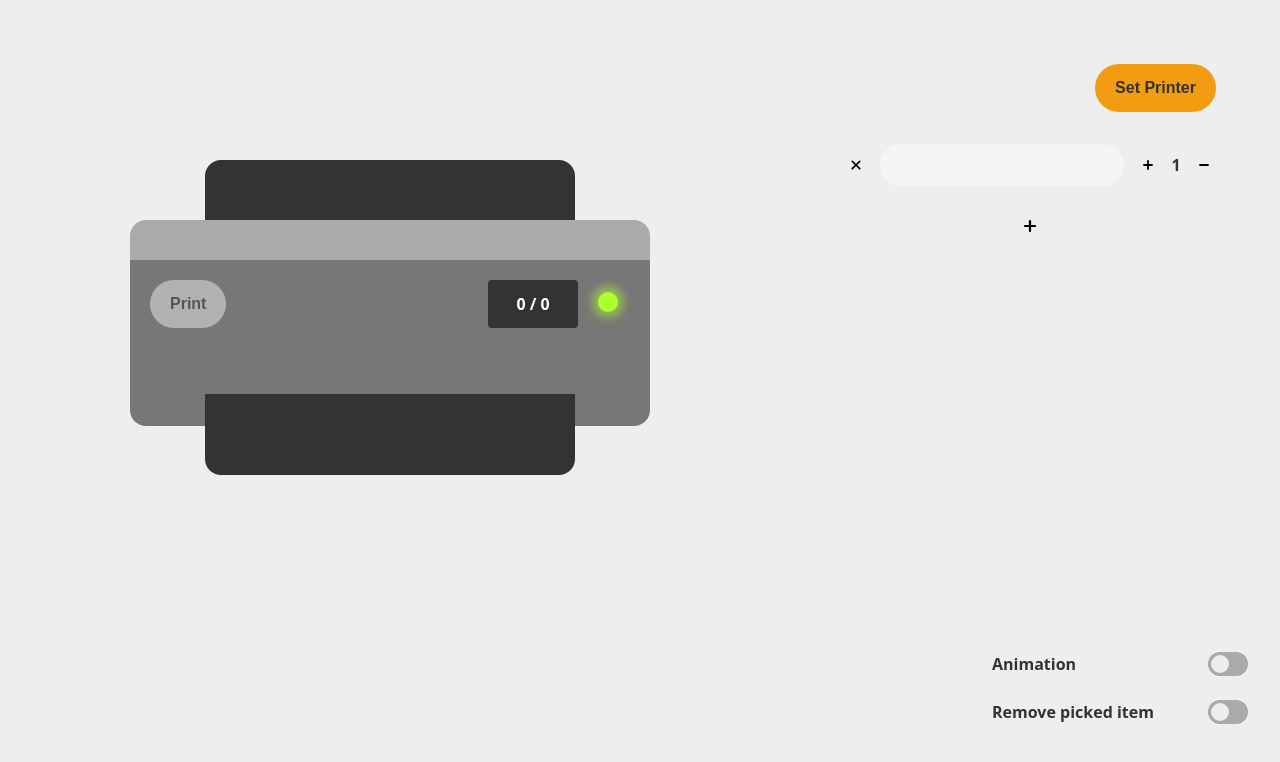
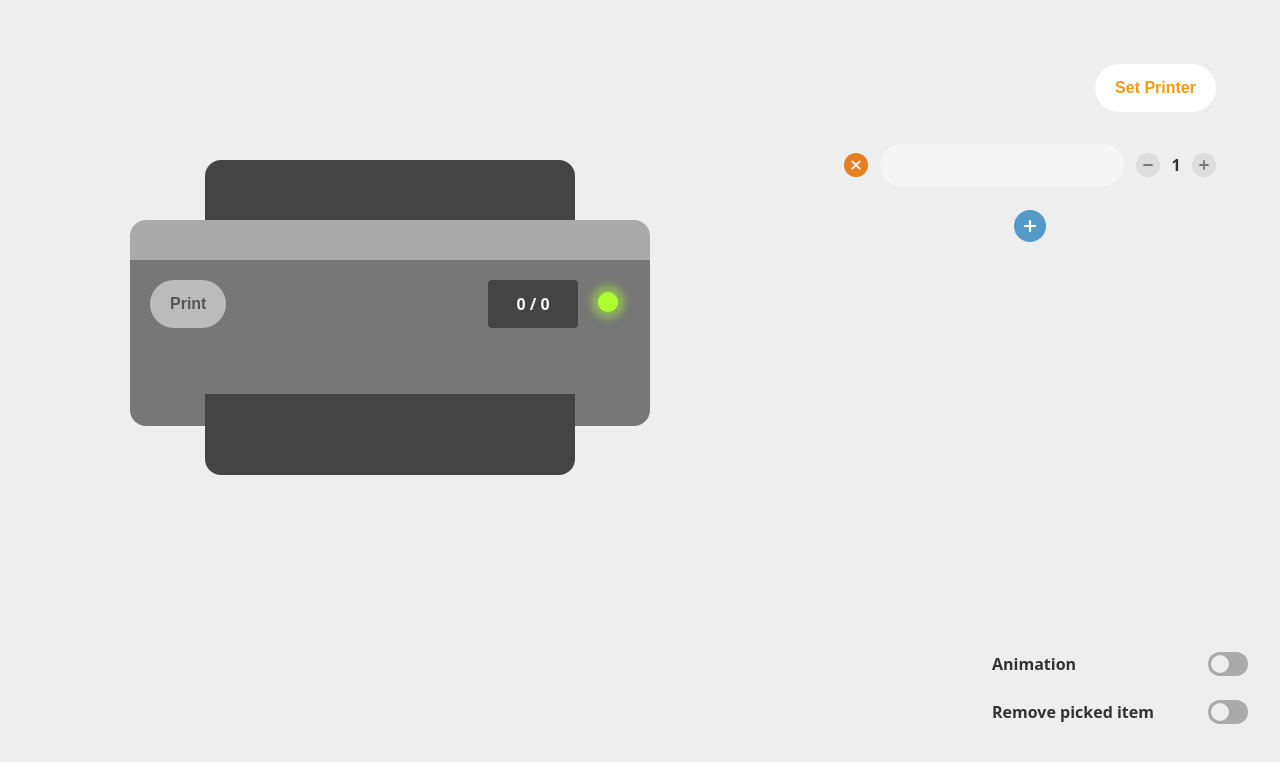
Before and after one commit to euparkn/RandomPrinter, a React (Create React App) app: page / in a window 1280 px wide. Both pictures are taken after a click on the button 1030 px from the left and 184 px from the top of the page. Shown: the top 762 px of the page. Built offline with nearby package versions, Linux system fonts and the light colour scheme.

Commit message:
style: theme and button props

```diff
--- a/src/assets/styles/_aside.scss
+++ b/src/assets/styles/_aside.scss
@@ -26,11 +26,6 @@
     .aside-list-header {
       display: flex;
       gap: 16px;
-      .text-button {
-        &:last-child {
-          background-color: var(--orange);
-        }
-      }
     }
 
     .aside-list-content {
--- a/src/assets/styles/_printer.scss
+++ b/src/assets/styles/_printer.scss
@@ -10,7 +10,7 @@
   .printer-box {
     width: 370px;
     height: 315px;
-    background-color: var(--gray-4);
+    background-color: #444;
     border-radius: 16px;
     z-index: 99;
     top: 40px;
@@ -55,9 +55,9 @@
 .print-counter {
   width: 50px;
   padding: 16px 20px;
-  background-color: var(--gray-4);
+  background-color: #444;
   @include TEXT;
-  color: #ffffff;
+  color: #f5f5f5;
   border-radius: 4px;
   text-align: center;
 }
@@ -78,15 +78,15 @@
 @keyframes paperAnimation {
   0% {
     top: 0;
-    color: #ffffff;
+    color: var(--color-1);
   }
   10% {
     top: 40px;
-    color: #ffffff;
+    color: var(--color-1);
   }
   40% {
     top: 120px;
-    color: #000000;
+    color: var(--color-2);
   }
   60% {
     top: 120px;
@@ -100,8 +100,8 @@
   width: 340px;
   height: 140px;
   line-height: 140px;
-  background-color: #ffffff;
-  color: #ffffff;
+  background-color: #f5f5f5;
+  color: var(--color-1);
   border-radius: 16px;
   z-index: 100;
   box-shadow: 0 0 32px rgba($color: #000000, $alpha: 0.15);
@@ -110,7 +110,7 @@
   font-weight: 900;
   &.done {
     top: 400px;
-    color: #000000;
+    color: #333333;
     &.animation {
       animation: paperAnimation 2s ease;
     }
--- a/src/assets/styles/_variables.scss
+++ b/src/assets/styles/_variables.scss
@@ -3,12 +3,24 @@
   --orange: #f39c12;
   --blue: #5499c7;
   --red: #e67e22;
-  --light-green: #a2ff00;
   --gray-1: #eeeeee;
   --gray-2: #aaaaaa;
   --gray-3: #777777;
   --gray-4: #333333;
-  --white: #f5f5f5;
+  --color-1: #f5f5f5;
+  --color-2: #333333;
+}
+
+:root [data-theme="dark"] {
+  --orange: #f39c12;
+  --blue: #5499c7;
+  --red: #e67e22;
+  --gray-1: #333333;
+  --gray-2: #777777;
+  --gray-3: #aaaaaa;
+  --gray-4: #eeeeee;
+  --color-1: #333333;
+  --color-2: #f5f5f5;
 }
 
 /* === mixin === */
@@ -16,10 +28,6 @@
 @mixin FULLSIZE {
   width: 100%;
   height: 100%;
-}
-
-@mixin BOX_SHADOW {
-  box-shadow: 0px 32px 0px 0px rgba($color: #000000, $alpha: 0.15);
 }
 
 @mixin TEXT {
--- a/src/assets/styles/atoms/_listStyleCircle.scss
+++ b/src/assets/styles/atoms/_listStyleCircle.scss
@@ -12,7 +12,7 @@
   &.num-1,
   &.num-2,
   &.num-3 {
-    color: #ffffff;
+    color: var(--color-1);
   }
   &.num-1 {
     background-color: var(--orange);
--- a/src/assets/styles/atoms/_textButton.scss
+++ b/src/assets/styles/atoms/_textButton.scss
@@ -2,11 +2,9 @@
   @include TEXT;
   height: 48px;
   padding: 0 20px;
-  background-color: var(--gray-1);
   border-radius: 24px;
   display: flex;
   align-items: center;
-  color: var(--gray-4);
   transition: 0.2s;
   &:disabled {
     opacity: 0.5;
--- a/src/assets/styles/atoms/_textInput.scss
+++ b/src/assets/styles/atoms/_textInput.scss
@@ -11,8 +11,8 @@
     border: 0;
   }
   &:not(:focus) {
-    color: var(--gray-3);
-    background-color: var(--white);
+    color: var(--color-2);
+    background-color: var(--color-1);
   }
   &:disabled {
     color: var(--gray-4);
--- a/src/components/Aside/AsideList.tsx
+++ b/src/components/Aside/AsideList.tsx
@@ -36,6 +36,7 @@ function AsideList() {
         <TextButton
           text="Set Printer"
           onClick={() => setPrinterList(setFormatList(asideList))}
+          color="#f39c12"
         />
       </div>
 
@@ -51,8 +52,8 @@ function AsideList() {
           />
         ))}
         <div className="aside-list-item">
-          <CircleButton onClick={createListItem}>
-            <AddIcon />
+          <CircleButton onClick={createListItem} backgroundColor="#5499c7">
+            <AddIcon fill="#fff" />
           </CircleButton>
         </div>
       </div>
--- a/src/components/Aside/AsideListItem.tsx
+++ b/src/components/Aside/AsideListItem.tsx
@@ -15,8 +15,11 @@ function AsideListItem({
 }: IAsideListItemExtra) {
   return (
     <div className="aside-list-item">
-      <CircleButton onClick={() => removeListItem({ id })}>
-        <CloseIcon />
+      <CircleButton
+        onClick={() => removeListItem({ id })}
+        backgroundColor="#e67e22"
+      >
+        <CloseIcon fill="#fff" />
       </CircleButton>
       <TextInput
         value={text}
--- a/src/components/_Atoms/CircleButton.tsx
+++ b/src/components/_Atoms/CircleButton.tsx
@@ -6,12 +6,14 @@ interface IProps {
   disabled?: boolean;
   onClick?: () => void;
   children: ReactNode;
+  backgroundColor?: string;
 }
 
 function CircleButton({
   disabled = false,
   onClick = undefined,
   children = <AddIcon />,
+  backgroundColor = "#fff",
 }: IProps) {
   return (
     <button
@@ -19,6 +21,7 @@ function CircleButton({
       type="button"
       disabled={disabled}
       onClick={onClick}
+      style={{ backgroundColor }}
     >
       {children}
     </button>
--- a/src/components/_Atoms/TextButton.tsx
+++ b/src/components/_Atoms/TextButton.tsx
@@ -5,15 +5,25 @@ interface IProps {
   onClick?: () => void;
   disabled?: boolean;
   children?: ReactNode;
+  backgroundColor?: string;
+  color?: string;
 }
 
-function TextButton({ text, onClick, disabled, children }: IProps) {
+function TextButton({
+  text,
+  onClick,
+  disabled,
+  children,
+  backgroundColor = "#fff",
+  color = "#333",
+}: IProps) {
   return (
     <button
       className="text-button"
       type="button"
       onClick={onClick}
       disabled={disabled}
+      style={{ backgroundColor, color }}
     >
       {children}
       {text}
--- a/src/components/_Molecules/Counter.tsx
+++ b/src/components/_Molecules/Counter.tsx
@@ -26,12 +26,12 @@ function Counter({ state, setState }: IProps) {
 
   return (
     <div className="counter">
-      <CircleButton onClick={countDown}>
-        <AddIcon />
+      <CircleButton onClick={countDown} backgroundColor="#ddd">
+        <RemoveIcon fill="#777" />
       </CircleButton>
       <Text text={state.toString()} />
-      <CircleButton onClick={countUp}>
-        <RemoveIcon />
+      <CircleButton onClick={countUp} backgroundColor="#ddd">
+        <AddIcon fill="#777" />
       </CircleButton>
     </div>
   );
```
